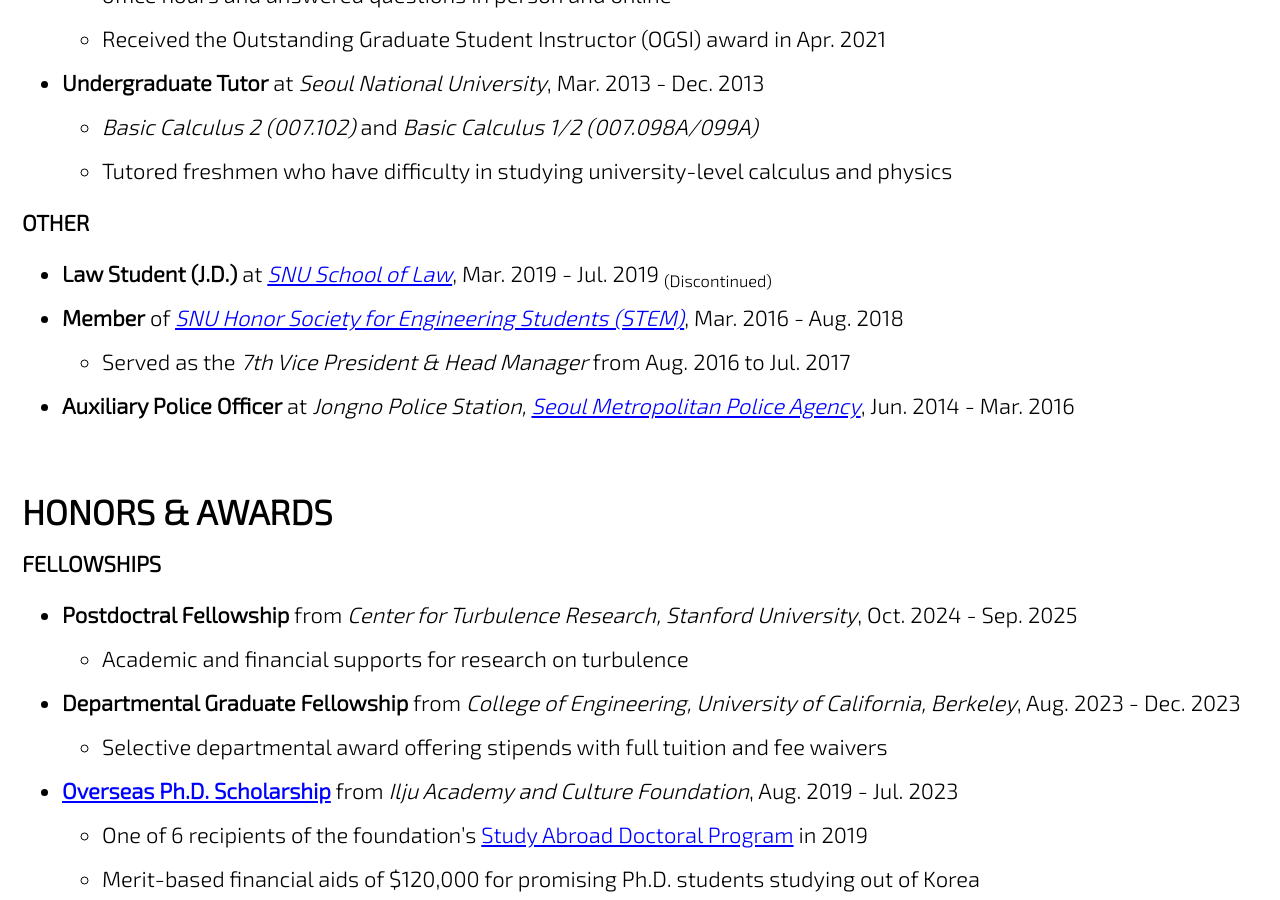
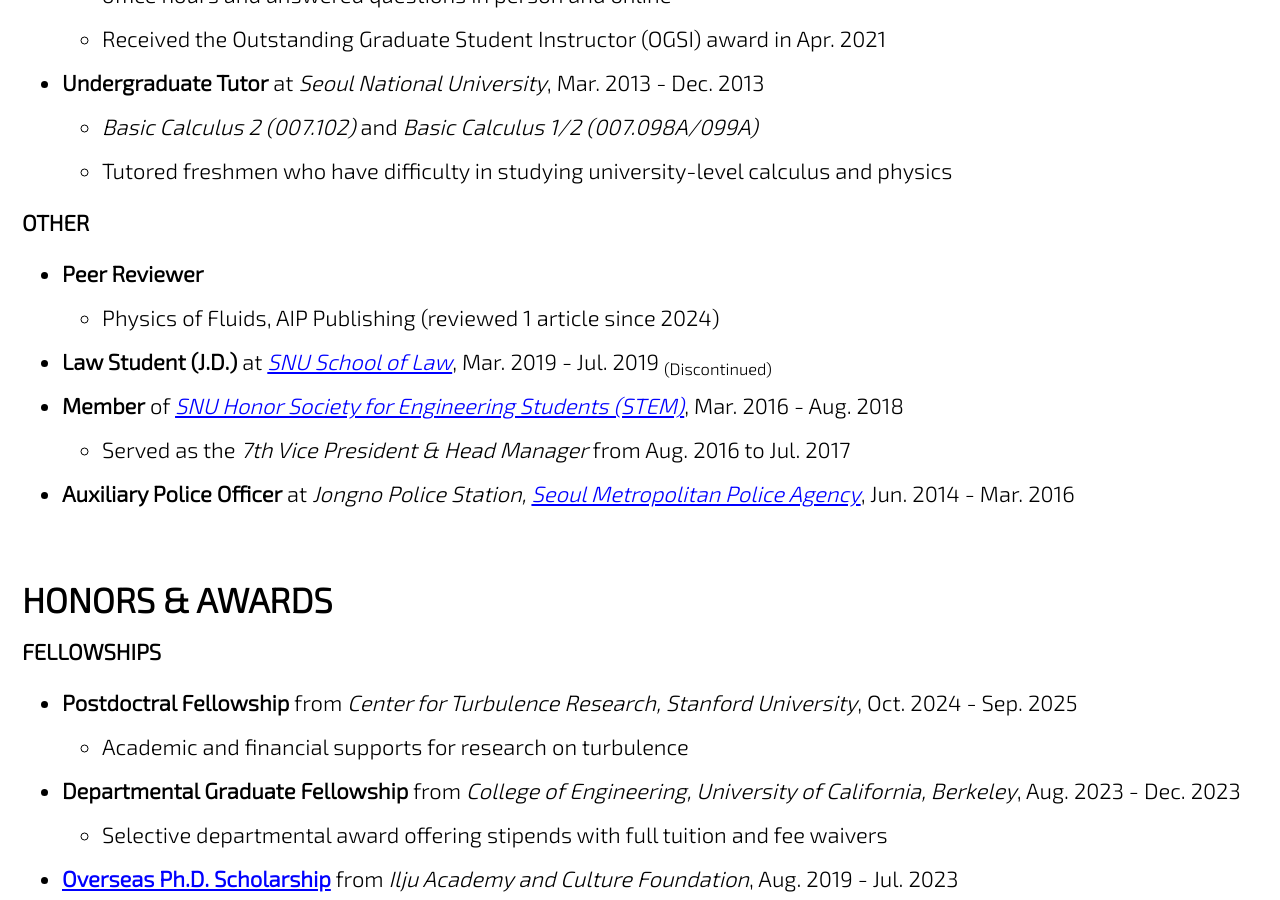
Before and after one commit to jun9303/jun9303.github.io, a Jekyll site: the page built from _pages/about_me.md, in a window 1280 px wide and 900 px high, scrolled down 2814 px. Built offline with Jekyll 4.4.1, drawn with Linux system fonts in a browser that asks for light colours; cached includes are drawn as plain includes; nearby versions of some CDN libraries.

Commit message:
Profile Updated 071324

```diff
--- a/_pages/about_me.md
+++ b/_pages/about_me.md
@@ -97,6 +97,8 @@ feature_row:
 
 ### OTHER
 
+- **Peer Reviewer**
+  + Physics of Fluids, AIP Publishing (reviewed 1 article since 2024)
 - **Law Student (J.D.)** at *[SNU School of Law](http://law.snu.ac.kr/index_en.php)*, Mar. 2019 - Jul. 2019 <sub>(Discontinued)</sub>
 - **Member** of *[SNU Honor Society for Engineering Students (STEM)](https://gongwoo.snu.ac.kr)*, Mar. 2016 - Aug. 2018
   + Served as the *7th Vice President & Head Manager* from Aug. 2016 to Jul. 2017
```
